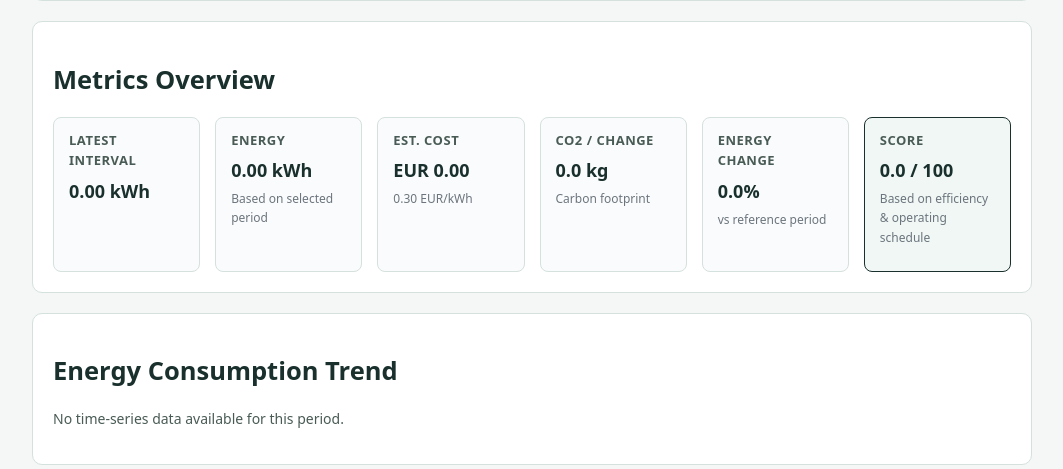
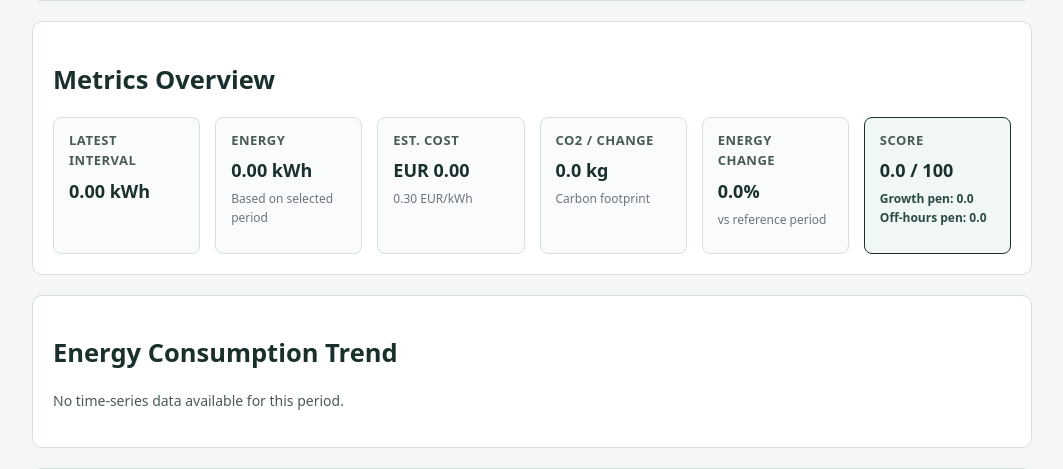
Before and after one commit to danial-rafiee/Capstone-Project, a Flask app: template smart_energy/web/templates/dashboard.html in a window 1280 px wide. Shown: the part 429-898 px from the top of the page, without its empty margins (108-1171 px from the left). Run offline with Flask 3, Linux system fonts and the light colour scheme; the template is opened without the code that fills it, so the values that code supplies are empty.

Commit message:
display growth and off-hours penalties in score card

```diff
--- a/smart_energy/web/app.py
+++ b/smart_energy/web/app.py
@@ -24,12 +24,12 @@ from smart_energy.coach.coach_models import CoachRequest
 
 
 def get_db_connection() -> Database:
-    # quick db connection helper
+    # Quick database connection helper
     return Database()
 
 
 def create_app(test_config: dict | None = None):
-    # flask app factory
+    # Flask app factory
     app = Flask(__name__)
     if test_config is not None:
         app.config.update(test_config)
@@ -38,7 +38,7 @@ def create_app(test_config: dict | None = None):
 
     @app.get("/")
     def home():
-        # parse query params via dashboard view
+        # Parse query parameters via dashboard view
         view = DashboardView()
         params = view.handle_request(request.args)
         preset = params["preset"]
@@ -69,12 +69,14 @@ def create_app(test_config: dict | None = None):
                 max_energy=1.0,
                 latest_interval_kwh=0.0,
                 sustainability_score=None,
+                growth_penalty=0.0,
+                off_hours_penalty=0.0,
                 energy_change_percent=None
             )
 
         reading_repo = ReadingRepository(db)
 
-        # align latest reading timestamp with the start of the interval to match chart
+        # Align latest reading timestamp with the start of the interval to match chart
         all_meter_readings = reading_repo.list_for_meter(meter)
         if all_meter_readings:
             latest_reading = all_meter_readings[-1]
@@ -169,17 +171,21 @@ def create_app(test_config: dict | None = None):
         coach_data = evaluate_period(summary_payload)
         sustainability_score = coach_data.get("score") if isinstance(coach_data, dict) else None
 
+        # Extract both penalty values to fully fulfill FR-A7 requirement
+        growth_penalty_val = coach_data.get("growth_penalty", 0.0) if isinstance(coach_data, dict) else 0.0
+        off_hours_penalty_val = coach_data.get("off_hours_penalty", 0.0) if isinstance(coach_data, dict) else 0.0
+
         period_label = f"{preset}: {current_window.start.strftime('%Y-%m-%d %H:%M')} to {current_window.end.strftime('%Y-%m-%d %H:%M')}"
         period_summary_for_coach = {
             "period": period_label,
             "score": sustainability_score,
             "penalties": {
-                "growth_penalty": coach_data.get("growth_penalty", 0.0) if isinstance(coach_data, dict) else 0.0,
-                "off_hours_penalty": coach_data.get("off_hours_penalty", 0.0) if isinstance(coach_data, dict) else 0.0
+                "growth_penalty": growth_penalty_val,
+                "off_hours_penalty": off_hours_penalty_val
             }
         }
 
-        # call AI coach service with safe fallback
+        # Call AI coach service with safe fallback
         building_id = getattr(building, 'id', 1)
         building_ctx = BuildingContext(building_id)
         calculator = ScoreCalculator()
@@ -195,7 +201,7 @@ def create_app(test_config: dict | None = None):
             coach_response = coach_service.answer_question(coach_req)
             answer_text = coach_response.answer
         except Exception:
-            # fallback message if AI coach fails
+            # Fallback message if AI coach fails
             answer_text = "AI coach is currently unavailable, but energy metrics and scores are fully operational."
 
         coach_panel_data = CoachPanel(
@@ -224,12 +230,14 @@ def create_app(test_config: dict | None = None):
             max_energy=max_energy,
             latest_interval_kwh=latest_reading_val,
             sustainability_score=sustainability_score,
+            growth_penalty=growth_penalty_val,
+            off_hours_penalty=off_hours_penalty_val,
             energy_change_percent=energy_change_percent
         )
 
     @app.get("/api/latest")
     def api_latest():
-        # get latest reading for auto refresh card
+        # Get latest reading for auto refresh card
         db = get_db_connection()
         building = BuildingRepository(db).get_by_id(1)
         meter = MeterRepository(db).get_by_id(101, building) if building else None
@@ -245,7 +253,6 @@ def create_app(test_config: dict | None = None):
 
         latest_reading = all_meter_readings[-1]
         try:
-            # use getter method since reading uses private fields
             val = float(latest_reading.get_energy_kwh()) if hasattr(latest_reading, 'get_energy_kwh') else 0.0
         except Exception:
             val = 0.0
@@ -254,7 +261,7 @@ def create_app(test_config: dict | None = None):
 
     @app.get("/api/analytics/<int:building_id>/<int:meter_id>")
     def api_analytics(building_id: int, meter_id: int):
-        # return json analytics data
+        # Return JSON analytics data
         db = get_db_connection()
         building = BuildingRepository(db).get_by_id(building_id)
         meter = MeterRepository(db).get_by_id(meter_id, building) if building else None
--- a/smart_energy/web/templates/dashboard.html
+++ b/smart_energy/web/templates/dashboard.html
@@ -53,7 +53,6 @@
   <!-- Dashboard header section -->
   <h1>Smart Energy Management</h1>
   <p>{{ building_name }} · Group 18 · Capstone Project</p>
-
 
   <!-- Navigation bar for time range presets -->
   <section class="preset-nav">
@@ -114,13 +113,16 @@
         <p class="subtext">vs reference period</p>
       </div>
 
-      <!-- Card 6: Score -->
+      <!-- Card 6: Score with Penalties (FR-A7 fulfillment) -->
       <div class="metric-card" style="border-color: #19302d; background: #f0f7f4;">
         <h3>Score</h3>
         <p class="value">
           {{ '%.1f'|format(sustainability_score) if sustainability_score is not none else '--' }} / 100
         </p>
-        <p class="subtext">Based on efficiency & operating schedule</p>
+        <p class="subtext" style="color: #2c4a45; font-weight: 600;">
+          Growth pen: {{ '%.1f'|format(growth_penalty) if growth_penalty is not none else '0.0' }}<br>
+          Off-hours pen: {{ '%.1f'|format(off_hours_penalty) if off_hours_penalty is not none else '0.0' }}
+        </p>
       </div>
     </div>
   </section>
```
